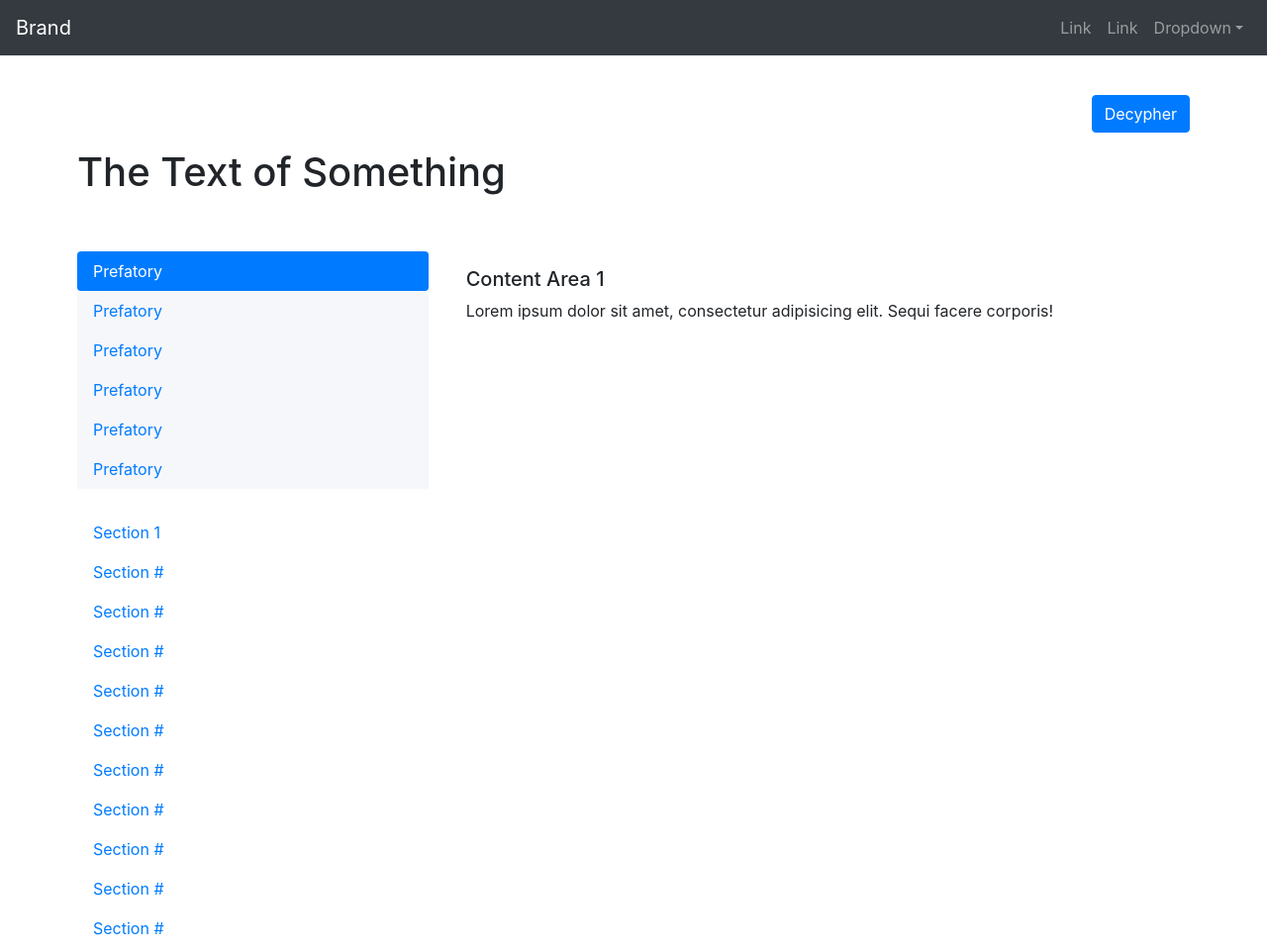
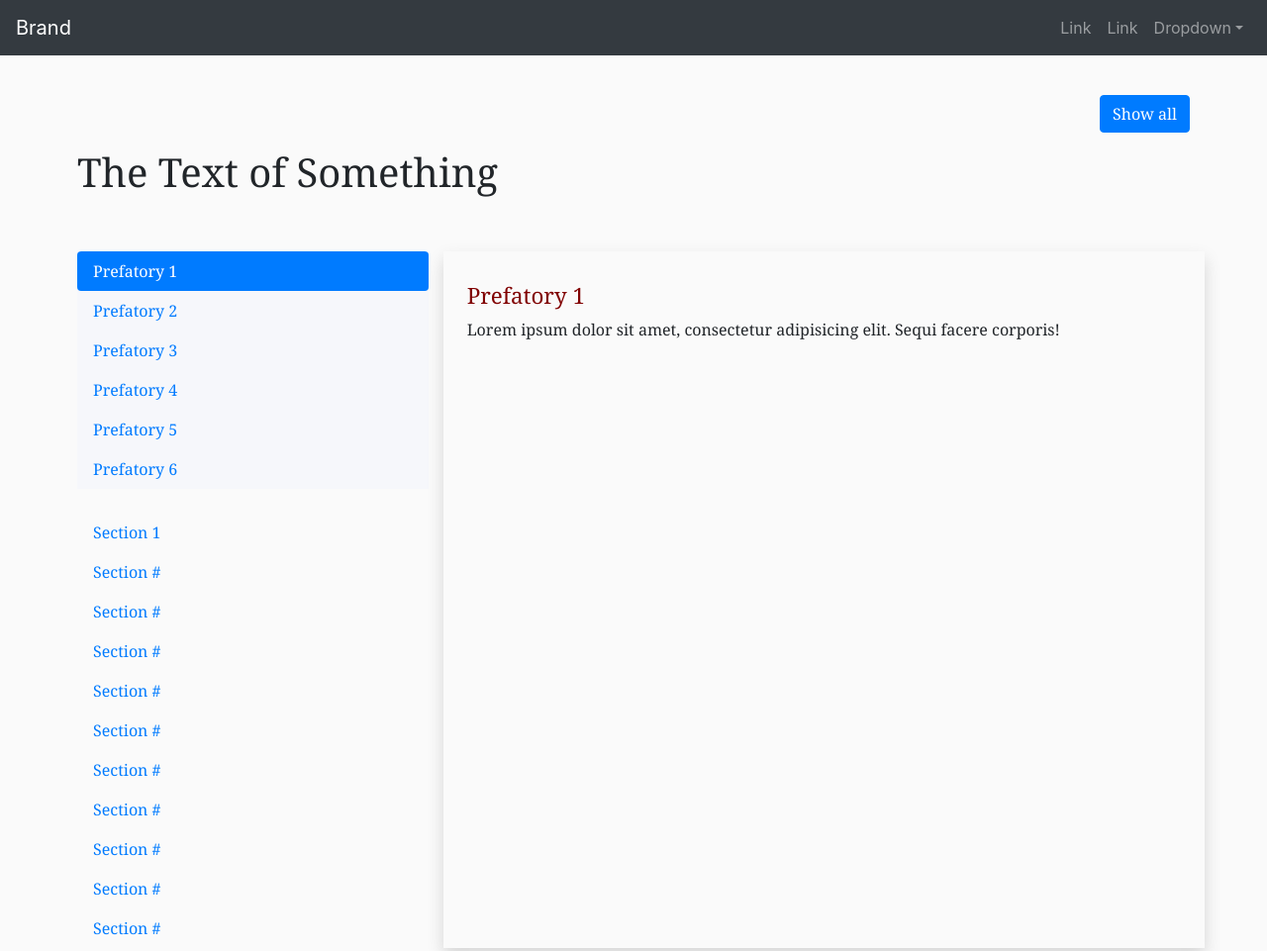
Before and after one commit to randal-sean-harrison/panglossia, a plain HTML site: page index.html in a window 1280 px wide. Shown: the top 961 px of the page at 99% size. Drawn offline with nearby package versions, Linux system fonts and the light colour scheme.

Commit message:
updated the show-hide button, added a font, and shadow to the page and other styling

```diff
--- a/css/main.css
+++ b/css/main.css
@@ -1,3 +1,34 @@
+:root {
+  /* root color variables allows you to use the name instead of hex values */
+  --bright-blue: #007bff;
+  --light-grey-body: #fafafa;
+  --ghost-white: #f5f5fA;
+  --alice-blue: aliceblue;
+  --slate-gray: lightslategray;
+  --silver: silver;
+  --graphite: #506578;
+  --trench-blue: #406885;
+  --light-blue: #d0e9fe;
+  --chocolate: rgb(210, 105, 30);
+  --maroon: #9c2b33;
+  --nd-blue: #20364c;
+  --nd-gold: #c99700;
+  --page-bg: #f7f9fa;
+  --light-gray: #e2e6ea;
+}
+
+body {
+  box-sizing: border-box;
+  font-size: 1rem;
+  background: var(--light-grey-body);
+}
+
+#tab-content,
+#toc,
+#page-header {
+  font-family: 'Noto Serif', serif;
+}
+
 /* background and colors */
 .bg-alice-blue {
   background: #f6f7fb;
@@ -17,7 +48,7 @@
   cursor: help;
 }
 
-#main-thing h4 {
-  color: chocolate;
-  font-size: 4rem;
+#tab-content h5 {
+  color: maroon;
+  font-size: 1.4rem;
 }
--- a/index.html
+++ b/index.html
@@ -8,6 +8,13 @@
   <link rel="stylesheet" href="https://stackpath.bootstrapcdn.com/bootstrap/4.3.1/css/bootstrap.min.css" integrity="sha384-ggOyR0iXCbMQv3Xipma34MD+dH/1fQ784/j6cY/iJTQUOhcWr7x9JvoRxT2MZw1T" crossorigin="anonymous">
   <title>Arnaud Final</title>
   <link rel="stylesheet" href="css/main.css">
+
+
+<!-- Google font -->
+<link rel="preconnect" href="https://fonts.googleapis.com">
+<link rel="preconnect" href="https://fonts.gstatic.com" crossorigin>
+<link href="https://fonts.googleapis.com/css2?family=Noto+Serif:ital,wght@0,400;0,700;1,400&display=swap" rel="stylesheet">
+
 
 </head>
 
@@ -34,9 +41,9 @@
       <!-- HEADING ROW --------------------------------------------------------------------->
       <div class="row">
 
-        <div class="col-12">
+        <div class="col-12" id="page-header">
             <p class="text-right">
-            <button type="button" class="btn btn-primary" id="toggle-cypher-button">Decypher</button>
+            <button type="button" class="btn btn-primary" id="toggle-cypher-button">Show all</button>
           </p>
 
           <h1>The Text of Something</h1>
@@ -51,14 +58,14 @@
       <!-- TEXT  ROW --------------------------------------------------------------------->
 
       <div class='row my-5'>
-        <div class='col-sm-4'>
+        <div class='col-sm-4' id="toc">
           <ul class='nav flex-column nav-pills' role='tablist'>
-            <li class='nav-item bg-alice-blue'><a class='nav-link active' href='#panel21353105' data-toggle='tab'>Prefatory</a></li>
-            <li class='nav-item bg-alice-blue'><a class='nav-link' href='#panel60920562' data-toggle='tab'>Prefatory</a></li>
-            <li class='nav-item bg-alice-blue'><a class='nav-link' href='#panel12817900' data-toggle='tab'>Prefatory</a></li>
-            <li class='nav-item bg-alice-blue'><a class='nav-link' href='#panel56849855' data-toggle='tab'>Prefatory</a></li>
-            <li class='nav-item bg-alice-blue'><a class='nav-link' href='#panel30829105' data-toggle='tab'>Prefatory</a></li>
-            <li class='nav-item bg-alice-blue mb-4'><a class='nav-link' href='#panel23200451' data-toggle='tab'>Prefatory</a></li>
+            <li class='nav-item bg-alice-blue'><a class='nav-link active' href='#panel21353105' data-toggle='tab'>Prefatory 1</a></li>
+            <li class='nav-item bg-alice-blue'><a class='nav-link' href='#panel60920562' data-toggle='tab'>Prefatory 2</a></li>
+            <li class='nav-item bg-alice-blue'><a class='nav-link' href='#panel12817900' data-toggle='tab'>Prefatory 3</a></li>
+            <li class='nav-item bg-alice-blue'><a class='nav-link' href='#panel56849855' data-toggle='tab'>Prefatory 4</a></li>
+            <li class='nav-item bg-alice-blue'><a class='nav-link' href='#panel30829105' data-toggle='tab'>Prefatory 5</a></li>
+            <li class='nav-item bg-alice-blue mb-4'><a class='nav-link' href='#panel23200451' data-toggle='tab'>Prefatory 6</a></li>
 
 
             <li class='nav-item'><a class='nav-link' href='#panel62206108' data-toggle='tab'>Section 1</a></li>
@@ -75,30 +82,30 @@
           </ul>
         </div>
 
-        <div class='col-sm-8'>
-          <div class='tab-content' id='tab-Contentundefined'>
+        <div class='col-sm-8 shadow p-3'>
+          <div class='tab-content' id='tab-content'>
             <div class='mt-3 ml-2 tab-pane fade show active' id='panel21353105' role='tabpanel' aria-labelledby='...'>
-              <h5>Content Area 1</h5>
+              <h5>Prefatory 1</h5>
               <p>Lorem ipsum dolor sit amet, consectetur adipisicing elit. Sequi facere corporis!</p>
             </div>
             <div class='mt-3 ml-2 tab-pane fade' id='panel60920562' role='tabpanel' aria-labelledby='...'>
-              <h5>Content Area 2</h5>
+              <h5>Prefatory 2</h5>
               <p>Lorem ipsum dolor sit amet, consectetur adipisicing elit. Sequi facere corporis!</p>
             </div>
             <div class='mt-3 ml-2 tab-pane fade' id='panel12817900' role='tabpanel' aria-labelledby='...'>
-              <h5>Content Area 3</h5>
+              <h5>Prefatory 3</h5>
               <p>Lorem ipsum dolor sit amet, consectetur adipisicing elit. Sequi facere corporis!</p>
             </div>
             <div class='mt-3 ml-2 tab-pane fade' id='panel56849855' role='tabpanel' aria-labelledby='...'>
-              <h5>Content Area 4</h5>
+              <h5>Prefatory 4</h5>
               <p>Lorem ipsum dolor sit amet, consectetur adipisicing elit. Sequi facere corporis!</p>
             </div>
             <div class='mt-3 ml-2 tab-pane fade' id='panel30829105' role='tabpanel' aria-labelledby='...'>
-              <h5>Content Area 5</h5>
+              <h5>Prefatory 5</h5>
               <p>Lorem ipsum dolor sit amet, consectetur adipisicing elit. Sequi facere corporis!</p>
             </div>
             <div class='mt-3 ml-2 tab-pane fade' id='panel23200451' role='tabpanel' aria-labelledby='...'>
-              <h5>Content Area 6</h5>
+              <h5>Prefatory 6</h5>
               <p>Lorem ipsum dolor sit amet, consectetur adipisicing elit. Sequi facere corporis!</p>
             </div>
             <div class='mt-3 ml-2 tab-pane fade' id='panel62206108' role='tabpanel' aria-labelledby='...'>
@@ -108,11 +115,11 @@
   stirred the humors of the foolish Inhabitants of the earth to insurrections, to
   warr and praeliation; To effect which, our practise hath been to bring on the
   beggarliest and toughest peeple upon the nicest and softest, we brought the
-  <span class="cypher" data-explicate="Lorem">Cuprinian</span><span class="decypher d-none" data-html="true" data-container="body" data-toggle="popover" data-animation="true" data-placement="top" data-trigger="click" data-offset="0, 30" title="" data-content="Lorem ipsum dolor sit amet, consectetur adipisicing elit. Nostrum, qui, tempora. Ipsam nihil sed temporibus, quae ducimus nostrum pariatur natus doloribus.">Swede</span> upon the
-  <span class="cypher">Aetonian</span><span class="decypher d-none">German</span>, and the
-  <span class="cypher">Zoundanian</span><span class="decypher d-none">Dane</span>, the
-  <span class="cypher">Tarragon</span><span class="decypher d-none">Catalan</span>, and
-  <span class="cypher">Cinqfoyl</span><span class="decypher d-none">Some other thing</span>
+  <span class="cypher" data-explicate="Lorem">Cuprinian</span><span class="decypher d-none" data-html="true" data-container="body" data-toggle="popover" data-animation="true" data-placement="top" data-trigger="click" data-offset="0, 20" title="" data-content="Lorem ipsum dolor sit amet, consectetur adipisicing elit. Nostrum, qui, tempora. Ipsam nihil sed temporibus, quae ducimus nostrum pariatur natus doloribus.">Swede</span> upon the
+  <span class="cypher" data-explicate="Lorem">Cuprinian</span><span class="decypher d-none" data-html="true" data-container="body" data-toggle="popover" data-animation="true" data-placement="top" data-trigger="click" data-offset="0, 20" title="" data-content="Lorem ipsum dolor sit amet, consectetur adipisicing elit. Nostrum, qui, tempora. Ipsam nihil sed temporibus, quae ducimus nostrum pariatur natus doloribus.">Aetonian</span><span class="decypher d-none">German</span>, and the
+  <span class="cypher" data-explicate="Lorem">Cuprinian</span><span class="decypher d-none" data-html="true" data-container="body" data-toggle="popover" data-animation="true" data-placement="top" data-trigger="click" data-offset="0, 20" title="" data-content="Lorem ipsum dolor sit amet, consectetur adipisicing elit. Nostrum, qui, tempora. Ipsam nihil sed temporibus, quae ducimus nostrum pariatur natus doloribus.">Zoundanian</span><span class="decypher d-none">Dane</span>, the
+  <span class="cypher" data-explicate="Lorem">Cuprinian</span><span class="decypher d-none" data-html="true" data-container="body" data-toggle="popover" data-animation="true" data-placement="top" data-trigger="click" data-offset="0, 20" title="" data-content="Lorem ipsum dolor sit amet, consectetur adipisicing elit. Nostrum, qui, tempora. Ipsam nihil sed temporibus, quae ducimus nostrum pariatur natus doloribus.">Tarragon</span><span class="decypher d-none">Catalan</span>, and
+  <span class="cypher" data-explicate="Lorem">Cuprinian</span><span class="decypher d-none" data-html="true" data-container="body" data-toggle="popover" data-animation="true" data-placement="top" data-trigger="click" data-offset="0, 20" title="" data-content="Lorem ipsum dolor sit amet, consectetur adipisicing elit. Nostrum, qui, tempora. Ipsam nihil sed temporibus, quae ducimus nostrum pariatur natus doloribus.">Cinqfoyl</span><span class="decypher d-none">Some other thing</span>
 </p>
             </div>
             <div class='mt-3 ml-2 tab-pane fade' id='panel18030759' role='tabpanel' aria-labelledby='...'>
@@ -161,25 +168,14 @@
       <!-- row -->
 
 
-<div id="main-thing">
-  <h4>Lorem Ipsum</h4>
-  <p>Lorem ipsum dolor sit amet, consectetur adipisicing elit. Quis deserunt, ipsam ab incidunt numquam at qui delectus! Consequatur accusantium autem aliquam, dolore, nam nostrum, quia fuga voluptates itaque, veritatis ab!</p>
-    <h4>Lorem Ipsum</h4>
-  <p>Lorem ipsum dolor sit amet, consectetur adipisicing elit. Quis deserunt, ipsam ab incidunt numquam at qui delectus! Consequatur accusantium autem aliquam, dolore, nam nostrum, quia fuga voluptates itaque, veritatis ab!</p>
-
-  </div>
-
-
-
-
     </div>
   </div>
   <!-- container -->
 
 
 
-  <script src="https://code.jquery.com/jquery-3.3.1.slim.min.js" integrity="sha384-q8i/X+965DzO0rT7abK41JStQIAqVgRVzpbzo5smXKp4YfRvH+8abtTE1Pi6jizo" crossorigin="anonymous"></script>
-  <script src="https://cdnjs.cloudflare.com/ajax/libs/popper.js/1.14.7/umd/popper.min.js" integrity="sha384-UO2eT0CpHqdSJQ6hJty5KVphtPhzWj9WO1clHTMGa3JDZwrnQq4sF86dIHNDz0W1" crossorigin="anonymous"></script>
+<script src="https://code.jquery.com/jquery-3.6.0.min.js" integrity="sha256-/xUj+3OJU5yExlq6GSYGSHk7tPXikynS7ogEvDej/m4=" crossorigin="anonymous"></script>
+<script src="https://code.jquery.com/ui/1.12.1/jquery-ui.min.js" integrity="sha256-VazP97ZCwtekAsvgPBSUwPFKdrwD3unUfSGVYrahUqU=" crossorigin="anonymous"></script>  <script src="https://cdnjs.cloudflare.com/ajax/libs/popper.js/1.14.7/umd/popper.min.js" integrity="sha384-UO2eT0CpHqdSJQ6hJty5KVphtPhzWj9WO1clHTMGa3JDZwrnQq4sF86dIHNDz0W1" crossorigin="anonymous"></script>
   <script src="https://stackpath.bootstrapcdn.com/bootstrap/4.3.1/js/bootstrap.min.js" integrity="sha384-JjSmVgyd0p3pXB1rRibZUAYoIIy6OrQ6VrjIEaFf/nJGzIxFDsf4x0xIM+B07jRM" crossorigin="anonymous"></script>
 
   <script src="js/main.js"></script>
```
Also changed, not shown: js/main.js (+23 -12 lines).
